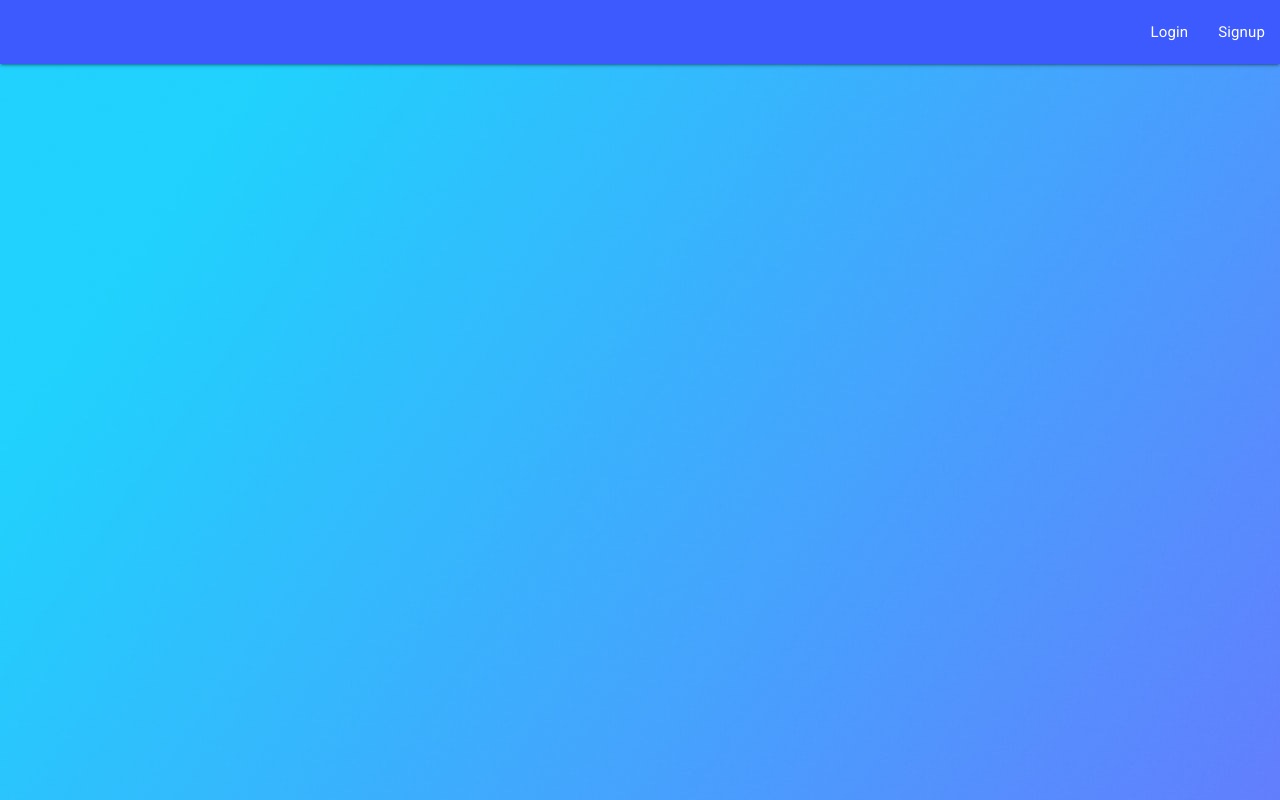
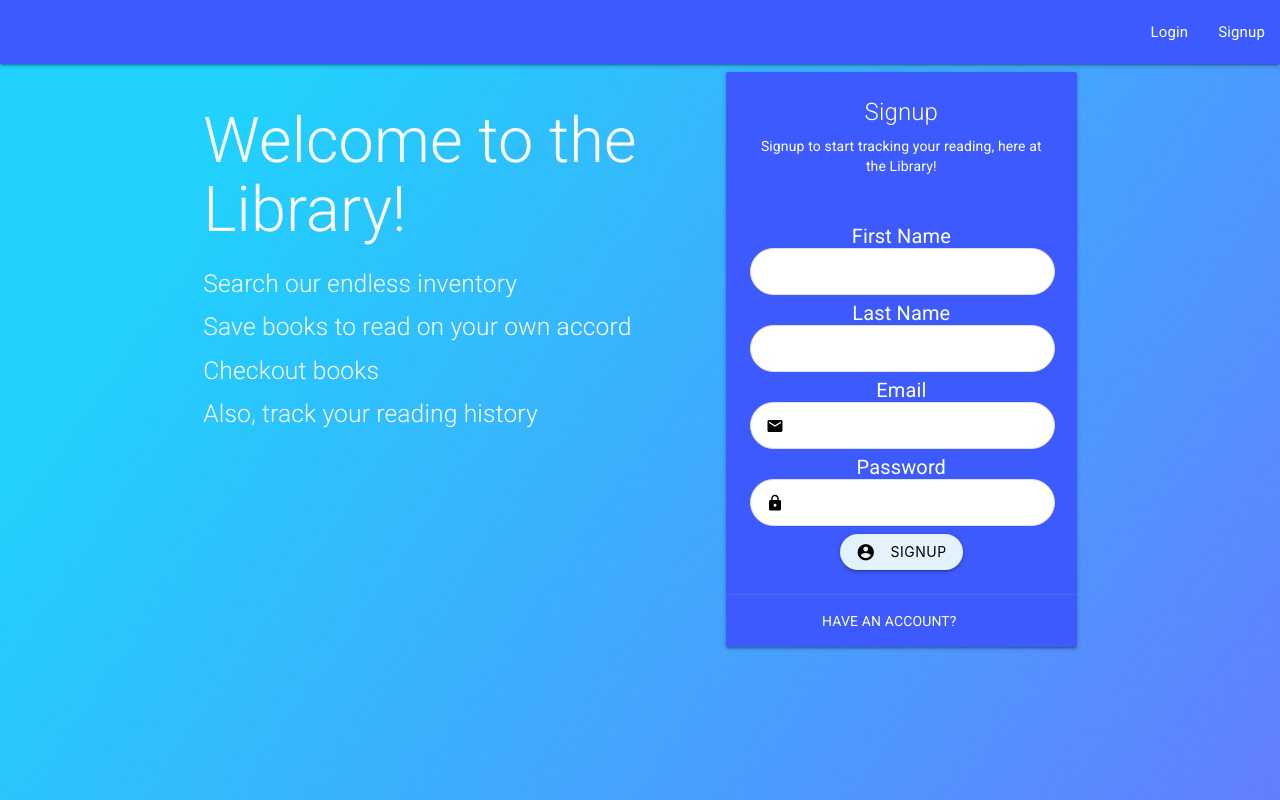
Before and after one commit to JoshuaDarron/library, a Vue app in the folder app_client/: page /signup in a window 1280 px wide. Built offline with nearby package versions, Linux system fonts and the light colour scheme.

Commit message:
Added the signup page. Stil a lot to do for it.

```diff
--- a/app_client/src/pages/Login/Login.css
+++ b/app_client/src/pages/Login/Login.css
@@ -1,10 +1,14 @@
+.title-txt {
+    font-weight: 300;
+}
+
 form {
     margin-top: 50px;
 }
 
 input {
     border: .5px solid #e0e0e0 !important;
-    max-width: 500px;
+    max-width: 400px;
     box-shadow: none !important;
     border-radius: 100px !important;
     background-color: #fff !important;
--- a/app_client/src/pages/Login/Login.vue
+++ b/app_client/src/pages/Login/Login.vue
@@ -2,27 +2,53 @@
 	<div>
         <div class="container">
             <div class="row">
-                <div class="col s12 m6 center-align">
-                    <div class="card blue darken-1 center-align hoverable">
+                <div class="col s12 m7 white-text title-txt">
+                    <h1 class="title-txt">
+                        Welcome to the Library!
+                    </h1>
+                    <ul>
+                        <li>
+                            <h5 class="title-txt">Search our endless inventory</h5>
+                        </li>
+                    </ul>
+                    <ul>
+                        <li>
+                            <h5 class="title-txt">Save books to read on your own accord</h5>
+                        </li>
+                    </ul>
+                    <ul>
+                        <li>
+                            <h5 class="title-txt">Checkout books</h5>
+                        </li>
+                    </ul>
+                    <ul>
+                        <li>
+                            <h5 class="title-txt">Also, track your reading history</h5>
+                        </li>
+                    </ul>
+                </div>
+                <div class="col s12 m5 center-align">
+                    <div class="card indigo accent-3 center-align hoverable">
                         <div class="card-content white-text">
                             <span class="card-title">
                                 Login
                             </span>
-                            <p>Login to start reading an having fun!</p>
-                            <form>
-                                <label for="email">
-                                    Email
-                                </label>
-                                <input name="email" type="email">
+                            <p>
+                                Login to catch up on all of your reading!
+                            </p>
+                            <form  @submit.prevent="submit">
+                                <label for="email">Email</label>
+                                <br />
+                                <input class="validate" name="email" type="email" v-model="email" />
 
-                                <label for="password">
-                                    Password
-                                </label>
-                                <input name="password" type="password">
-                                <a class="waves-effect waves-light btn blue lighten-3 black-text submit">
+                                <label for="password">Password</label>
+                                <br />
+                                <input class="validate" name="password" type="password" v-model="password" />
+
+                                <button type="submit" class="waves-effect waves-light btn blue lighten-5 black-text submit">
                                     <i class="material-icons left">account_circle</i>
                                     Login
-                                </a>
+                                </button>
                             </form>
                         </div>
                         <div class="card-action">
@@ -42,8 +68,26 @@
 import api from "../../helpers/api.hlpr"
 
 export default {
-	name: "Login",
+    name: "Login",
 
+    data () {
+        return {
+            email: null,
+            password: null
+        }
+    },
+
+    methods: {
+        submit: function (e) {
+            e.preventDefault()
+            const email = this.email
+            const password = this.password
+            this.email = null
+            this.password = null
+
+            console.log(email, password)
+        }
+    }
 }
 </script>
 
--- a/app_client/src/pages/Signup/Signup.css
+++ b/app_client/src/pages/Signup/Signup.css
@@ -0,0 +1,35 @@
+.title-txt {
+    font-weight: 300;
+}
+
+form {
+    margin-top: 50px;
+}
+
+input {
+    border: .5px solid #e0e0e0 !important;
+    max-width: 400px;
+    box-shadow: none !important;
+    border-radius: 100px !important;
+    background-color: #fff !important;
+    text-indent: 40px;
+    box-sizing: inherit;
+}
+
+input[type="email"] {
+    background: url('~@/assets/images/email.png') no-repeat scroll 15px 14px;
+}
+
+input[type="password"] {
+    background: url('~@/assets/images/lock.png') no-repeat scroll 15px 14px;
+}
+
+label {
+    /* padding-top: 100px !important; */
+    color: #fff !important;
+    font-size: 20px;
+}
+
+.submit {
+    border-radius: 100px !important;
+}
--- a/app_client/src/pages/Signup/Signup.vue
+++ b/app_client/src/pages/Signup/Signup.vue
@@ -0,0 +1,109 @@
+<template>
+	<div>
+        <div class="container">
+            <div class="row">
+                <div class="col s12 m7 white-text title-txt">
+                    <h1 class="title-txt">
+                        Welcome to the Library!
+                    </h1>
+                    <ul>
+                        <li>
+                            <h5 class="title-txt">Search our endless inventory</h5>
+                        </li>
+                    </ul>
+                    <ul>
+                        <li>
+                            <h5 class="title-txt">Save books to read on your own accord</h5>
+                        </li>
+                    </ul>
+                    <ul>
+                        <li>
+                            <h5 class="title-txt">Checkout books</h5>
+                        </li>
+                    </ul>
+                    <ul>
+                        <li>
+                            <h5 class="title-txt">Also, track your reading history</h5>
+                        </li>
+                    </ul>
+                </div>
+                <div class="col s12 m5 center-align">
+                    <div class="card indigo accent-3 center-align hoverable">
+                        <div class="card-content white-text">
+                            <span class="card-title">
+                                Signup
+                            </span>
+                            <p>Signup to start tracking your reading, here at the Library!</p>
+
+                            <form  @submit.prevent="submit">
+                                <label for="first-name">First Name</label>
+                                <br />
+                                <input class="validate" name="first-name" type="text" v-model="firstName" />
+
+                                <label for="last-name">Last Name</label>
+                                <br />
+                                <input class="validate" name="last-name" type="text" v-model="lastName" />
+
+                                <label for="email">Email</label>
+                                <br />
+                                <input class="validate" name="email" type="email" v-model="email" />
+
+                                <label for="password">Password</label>
+                                <br />
+                                <input class="validate" name="password" type="password" v-model="password" />
+
+                                <button type="submit" class="waves-effect waves-light btn blue lighten-5 black-text submit">
+                                    <i class="material-icons left">account_circle</i>
+                                    Signup
+                                </button>
+                            </form>
+                        </div>
+                        <div class="card-action">
+                            <a class="white-text" href="/login">
+                                Have an account?
+                            </a>
+                        </div>
+                    </div>
+                </div>
+            </div>
+        </div>
+	</div>
+</template>
+
+
+<script>
+import api from "../../helpers/api.hlpr"
+
+export default {
+    name: "Signup",
+
+    data () {
+        return {
+            email: null,
+            password: null,
+            firstName: null,
+            lastName: null
+        }
+    },
+
+    methods: {
+        submit: function (e) {
+            e.preventDefault()
+            const email = this.email
+            const password = this.password
+            const fistName = this.fistName
+            const lastName = this.lastName
+
+            this.email = null
+            this.password = null
+
+            console.log(email, password)
+        }
+    }
+}
+</script>
+
+
+<style scoped>
+@import './Signup.css';
+</style>
--- a/app_client/src/router/index.js
+++ b/app_client/src/router/index.js
@@ -7,6 +7,7 @@ import Saved from '@/pages/Saved/Saved'
 import Checkedout from '@/pages/Checkedout/Checkedout'
 import History from '@/pages/History/History'
 import Login from '@/pages/Login/Login'
+import Signup from '@/pages/Signup/Signup'
 
 Vue.use(Router)
 
@@ -42,6 +43,11 @@ export default new Router({
 			path: '/login',
 			name: 'Login',
 			component: Login
+		},
+		{
+			path: '/signup',
+			name: 'Signup',
+			component: Signup
 		}
 	]
 })
```
